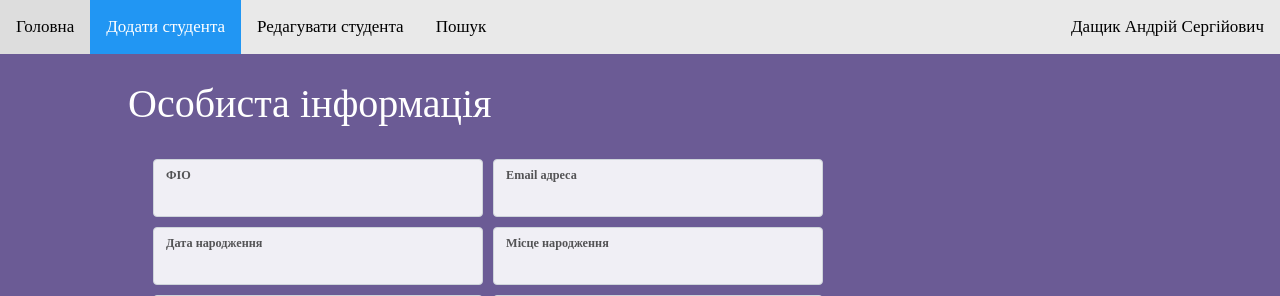
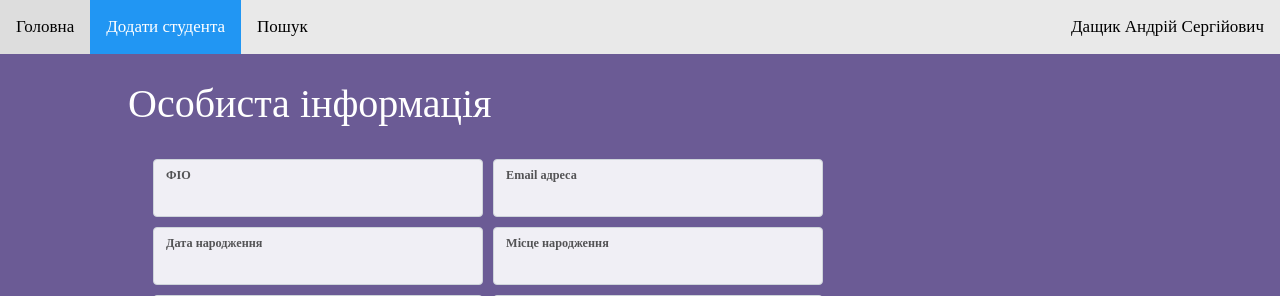
Before and after one commit to andreydashch/decanat, a Flask app: page /add_student in a window 1280 px wide. Shown: the top 296 px of the page. Run offline with Flask 3, Linux system fonts and the light colour scheme; parts of the project's set-up code (start-up, migrations or seed data) failed here and were passed over; some libraries are stand-ins or nearby versions.

Commit message:
Del ref for page update_student

```diff
--- a/templates/add_student.html
+++ b/templates/add_student.html
@@ -14,7 +14,6 @@
     <div class="top_nav">
         <a href="/">Головна</a>
         <a class="active" href="add_student">Додати студента</a>
-        <a  href="update_student">Редагувати студента</a>
         <a href="search_student">Пошук</a>
         <div class="auth_nav">
             <a  href="account">{{data["user"].name}}</a>
--- a/templates/index.html
+++ b/templates/index.html
@@ -13,7 +13,6 @@
     <div class="top_nav">
         <a class="active" href="/">Головна</a>
         <a  href="add_student">Додати студента</a>
-        <a  href="update_student">Редагувати студента</a>
         <a href="search_student">Пошук</a>
         <div class="auth_nav">
             <a  href="account">{{data["user"].name}}</a>
--- a/templates/search_student.html
+++ b/templates/search_student.html
@@ -13,7 +13,6 @@
     <div class="top_nav">
         <a href="/">Головна</a>
         <a href="add_student">Додати студента</a>
-        <a href="update_student">Редагувати студента</a>
         <a class="active" href="search_student">Пошук</a>
 
         <div class="auth_nav">
--- a/templates/students_list.html
+++ b/templates/students_list.html
@@ -13,7 +13,6 @@
 <div class="top_nav">
     <a href="/">Головна</a>
     <a  href="add_student">Додати студента</a>
-    <a  href="update_student">Редагувати студента</a>
     <a href="search_student">Пошук</a>
     <div class="auth_nav">
         <a  href="account">{{data["user"].name}}</a>
```
